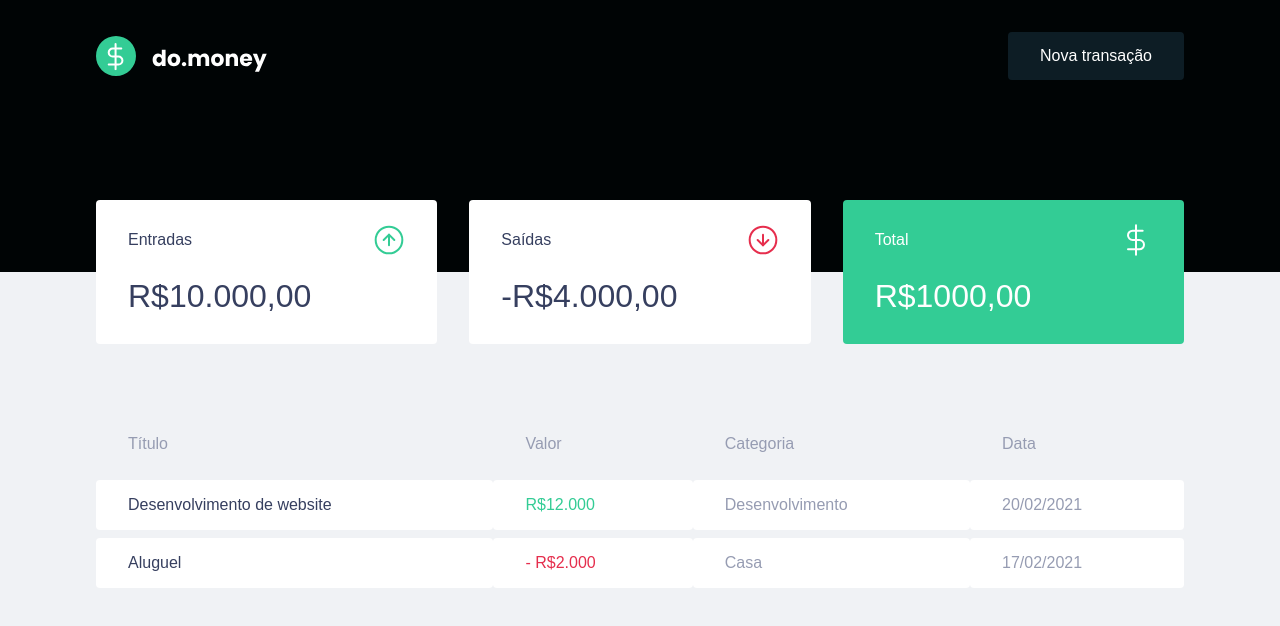
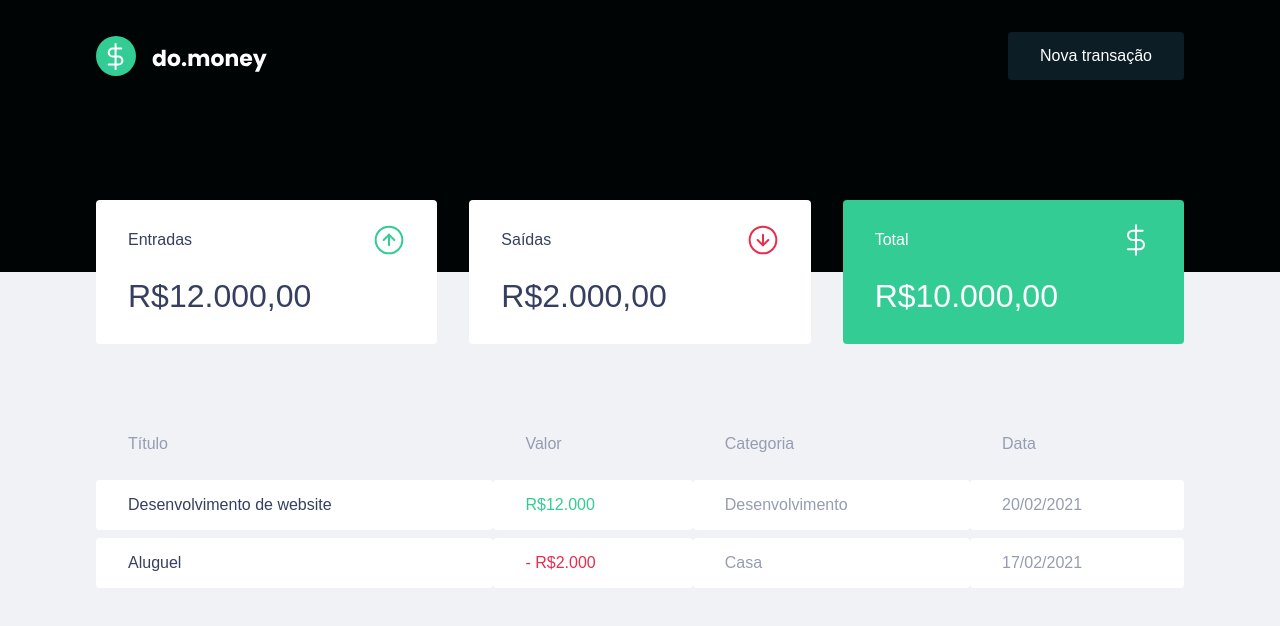
Before and after one commit to arthurlopesr/do-money, a React (Create React App) app: page / in a window 1280 px wide. Shown: the top 626 px of the page. Built offline with nearby package versions, Linux system fonts and the light colour scheme.

Commit message:
feat: rebranding

```diff
--- a/public/index.html
+++ b/public/index.html
@@ -5,7 +5,7 @@
     <link rel="icon" href="./favicon.png" type="Simbolo dt money">
     <meta name="viewport" content="width=device-width, initial-scale=1" />
 
-    <title>DT Money</title>
+    <title>DO.Money</title>
   </head>
   <body>
     <noscript>You need to enable JavaScript to run this app.</noscript>
--- a/src/components/header/styles.ts
+++ b/src/components/header/styles.ts
@@ -17,7 +17,7 @@ export const Content = styled.div`
   button {
     font-size: 1rem;
     color: #fff;
-    background: var(--blue-light);
+    background: var(--dark-light);
     border: none;
     padding: 0 2rem;
     border-radius: 0.25rem;
--- a/src/components/summary/Summary.tsx
+++ b/src/components/summary/Summary.tsx
@@ -15,7 +15,7 @@ export function Summarry(props: SummarryProps) {
           <p>Entradas</p>
           <img src={incomeImg} alt="Entrada" />
         </header>
-        <strong>R$10.000,00</strong>
+        <strong>R$12.000,00</strong>
       </div>
 
       <div>
@@ -23,7 +23,7 @@ export function Summarry(props: SummarryProps) {
           <p>Saídas</p>
           <img src={outcomeImg} alt="Saídas" />
         </header>
-        <strong>-R$4.000,00 </strong>
+        <strong>R$2.000,00 </strong>
       </div>
 
       <div className="highlightGreen">
@@ -31,7 +31,7 @@ export function Summarry(props: SummarryProps) {
           <p>Total</p>
           <img src={totalImg} alt="Total" />
         </header>
-        <strong>R$1000,00</strong>
+        <strong>R$10.000,00</strong>
       </div>
 
     </Container>
--- a/src/styles/global.ts
+++ b/src/styles/global.ts
@@ -11,7 +11,7 @@ export const GlobalStyles = createGlobalStyle`
     --green: #33CC95;
     --dark100: #000405;
 
-    --blue-light: #0D1D25;
+    --dark-light: #0D1D25;
 
     --text-title: #363F5F;
     --text-body: #969CB2;
```
